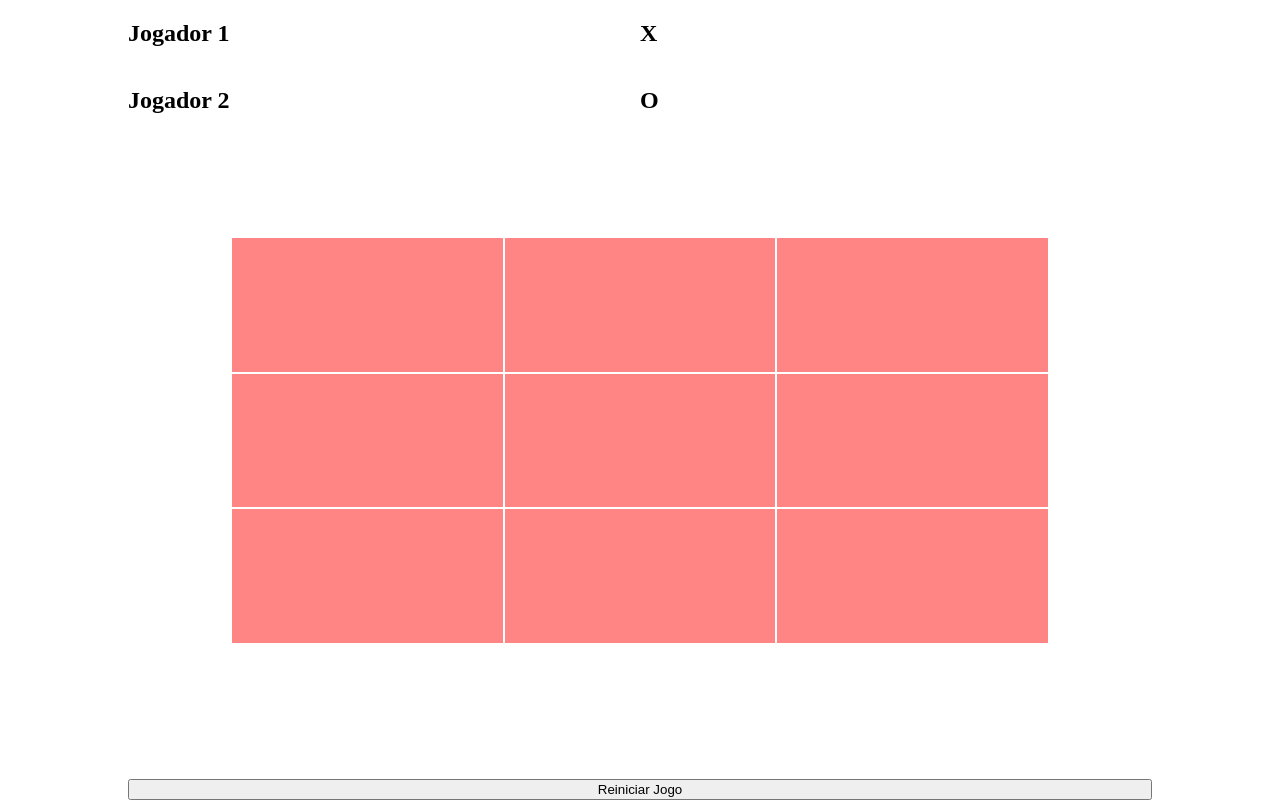
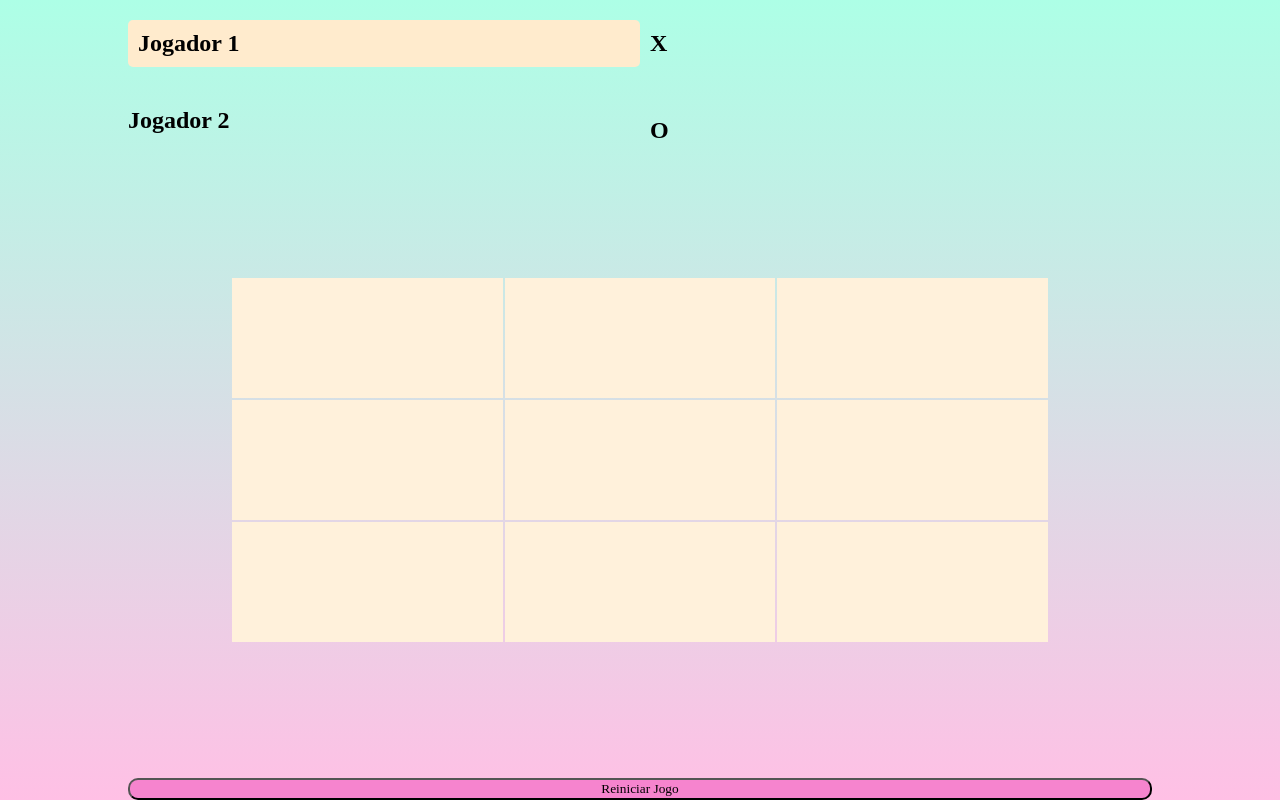
Before and after one commit to Gsromualdo/jogo-da-velha, a plain HTML site: page index2.html in a window 1280 px wide. Drawn offline with Linux system fonts and the light colour scheme.

Commit message:
Add files via upload

```diff
--- a/actions.js
+++ b/actions.js
@@ -1,5 +1,6 @@
 window.onload = function() {
   name();
+  atualizarDestaque();
 };
 
 function name() {
@@ -42,6 +43,20 @@ function jogada(posicao) {
   }
 
   jogadorAtual = jogadorAtual === 'X' ? 'O' : 'X';
+  atualizarDestaque();
+}
+
+function atualizarDestaque() {
+  let nome1 = document.getElementById('jogador');
+  let nome2 = document.getElementById('jogador2');
+
+  if(jogadorAtual == 'X') {
+    nome1.classList.add('destaque');
+    nome2.classList.remove('destaque');
+  }else{
+    nome1.classList.remove('destaque');
+    nome2.classList.add('destaque');
+  }
 }
 
 function checarVitoria() {
@@ -99,4 +114,5 @@ function reiniciarJogo() {
   for (let i = 0; i < 9; i++) {
       document.getElementById(i).innerText = '';
   }
+  atualizarDestaque();
 }
--- a/index2.css
+++ b/index2.css
@@ -4,6 +4,7 @@ body {
     display: grid;
     height: 100vh;
     grid-template-rows: 1fr 5fr;
+    background-image:linear-gradient(rgb(173, 255, 230), rgb(255, 192, 229));
 }
 
 table {
@@ -15,5 +16,21 @@ td {
 
     width: 5vh;
     height: 5vh;
-    background-color: rgb(255, 133, 133);
+    background-color: rgb(255, 241, 219);
 }
+
+.destaque {
+    background-color: blanchedalmond;
+    padding: 10px;
+    border-radius: 5px;
+}
+.simbolo2 {
+    padding: 10px;
+}
+
+button {
+    display: block;
+    background-color: rgba(245, 126, 205, 0.904);
+    border-radius: 10px;
+    font-family: inherit;
+}
--- a/index2.html
+++ b/index2.html
@@ -9,11 +9,11 @@
 </head>
 <body>
     <div style="display: grid; grid-template-columns: 1fr 1fr;">
-        <h2 id="jogador">Jogador 1</h2>
-        <h2>X</h2>
+        <h2 id="jogador" class="destaque">Jogador 1</h2>
+        <h2 class="simbolo2">X</h2>
 
         <h2 id="jogador2">Jogador 2</h2>
-        <h2>O</h2>
+        <h2 class="simbolo2">O</h2>
     </div>
     <table>
         <tr>
```
Also changed, not shown: index.css (line endings or trailing spaces).
